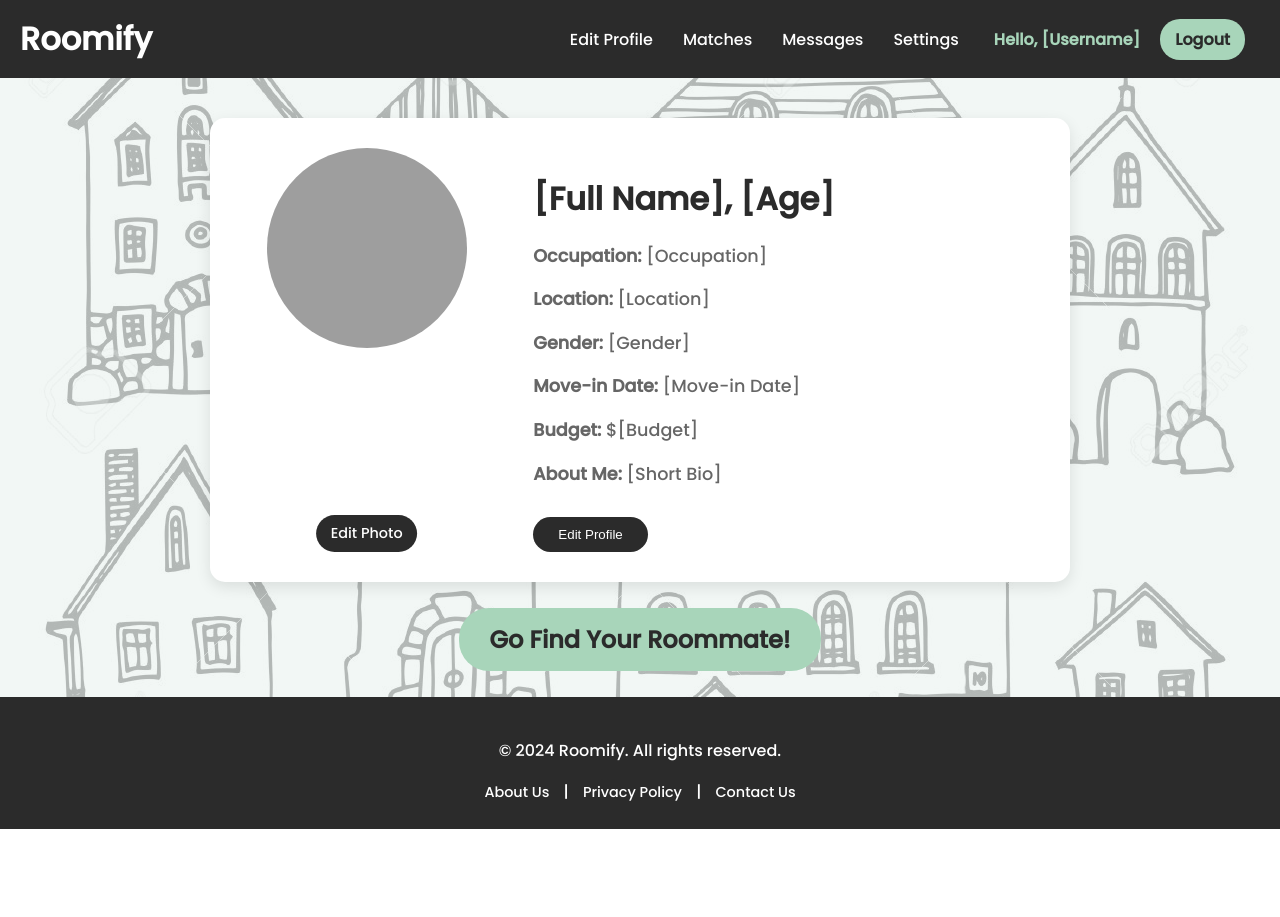
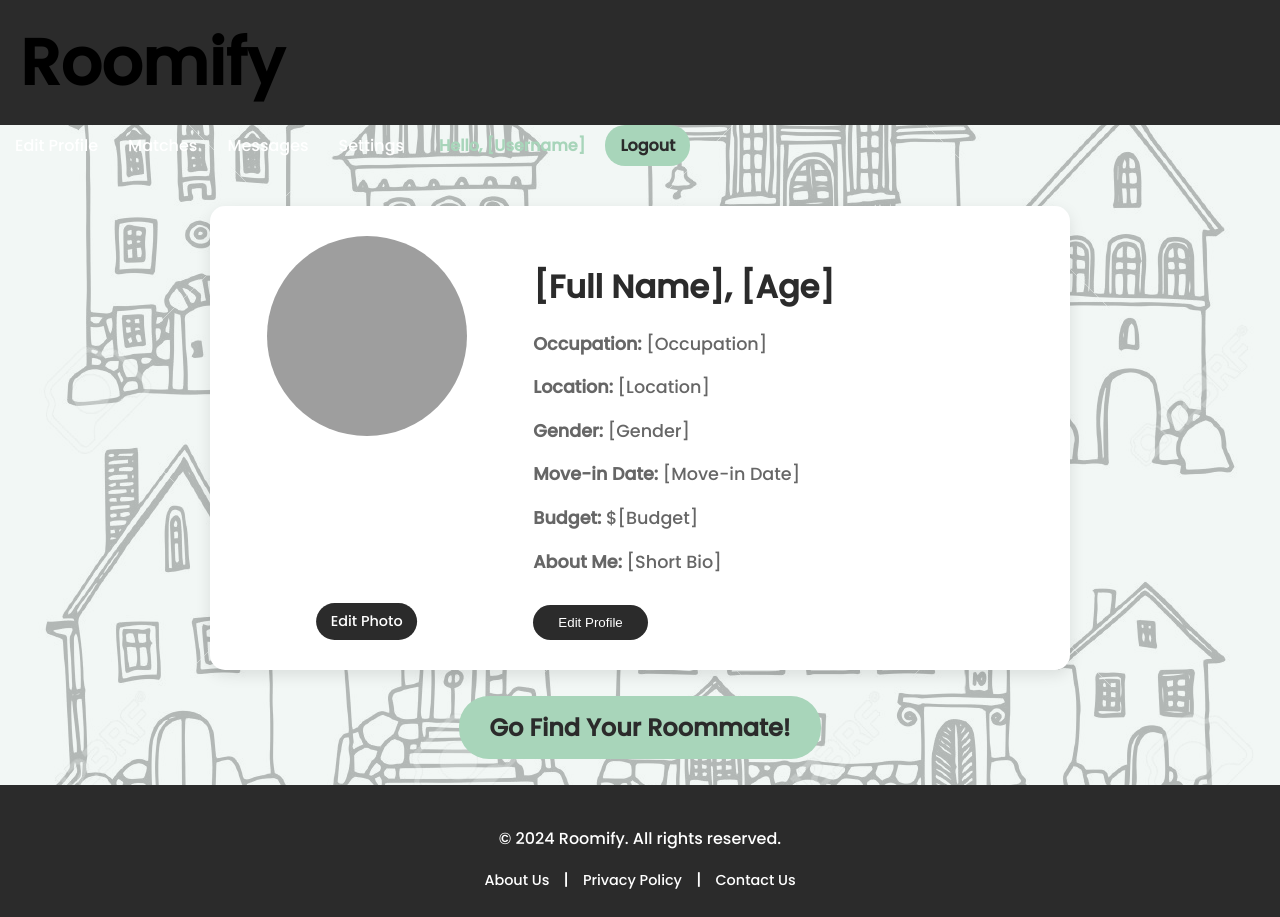
Before and after one commit to annapatel122/Roomify, a PHP site: page /html-pages/profile-dash.html in a window 1280 px wide. Before the commit the page ends 829 px from the top, so only its background shows below. Run offline with PHP 8.4, Linux system fonts and the light colour scheme; some libraries are stand-ins or nearby versions; grey boxes are pictures that could not be loaded.

Commit message:
altered dashboard Roomify into a link and added hover effect

```diff
--- a/Root/assets/css/style-dash.css
+++ b/Root/assets/css/style-dash.css
@@ -23,6 +23,17 @@ body {
     align-items: center;
     justify-content: space-between;
     flex-shrink: 0;
+}
+/*Glows on hover*/
+.top-nav .logo a {
+    text-decoration: none;
+    color: black; /* Set your desired text color */
+    font-size: 2em; /* Adjust as needed */
+    transition: text-shadow 0.3s ease-in-out; /* Smooth transition for the glow */
+}
+
+.top-nav .logo a:hover {
+    text-shadow: 0 0 10px rgba(0, 255, 0, 0.7), 0 0 20px rgba(0, 255, 0, 0.7); /* Glow effect */
 }
 
 .top-nav .logo h1 {
--- a/Root/html-pages/profile-dash.html
+++ b/Root/html-pages/profile-dash.html
@@ -17,8 +17,9 @@
     <!-- Navigation Bar -->
     <header class="top-nav">
         <div class="logo">
-            <h1>Roomify</h1>
+            <h1><a href="home-page.html">Roomify</a></h1>
         </div>
+    </header>
 
 
 
```
